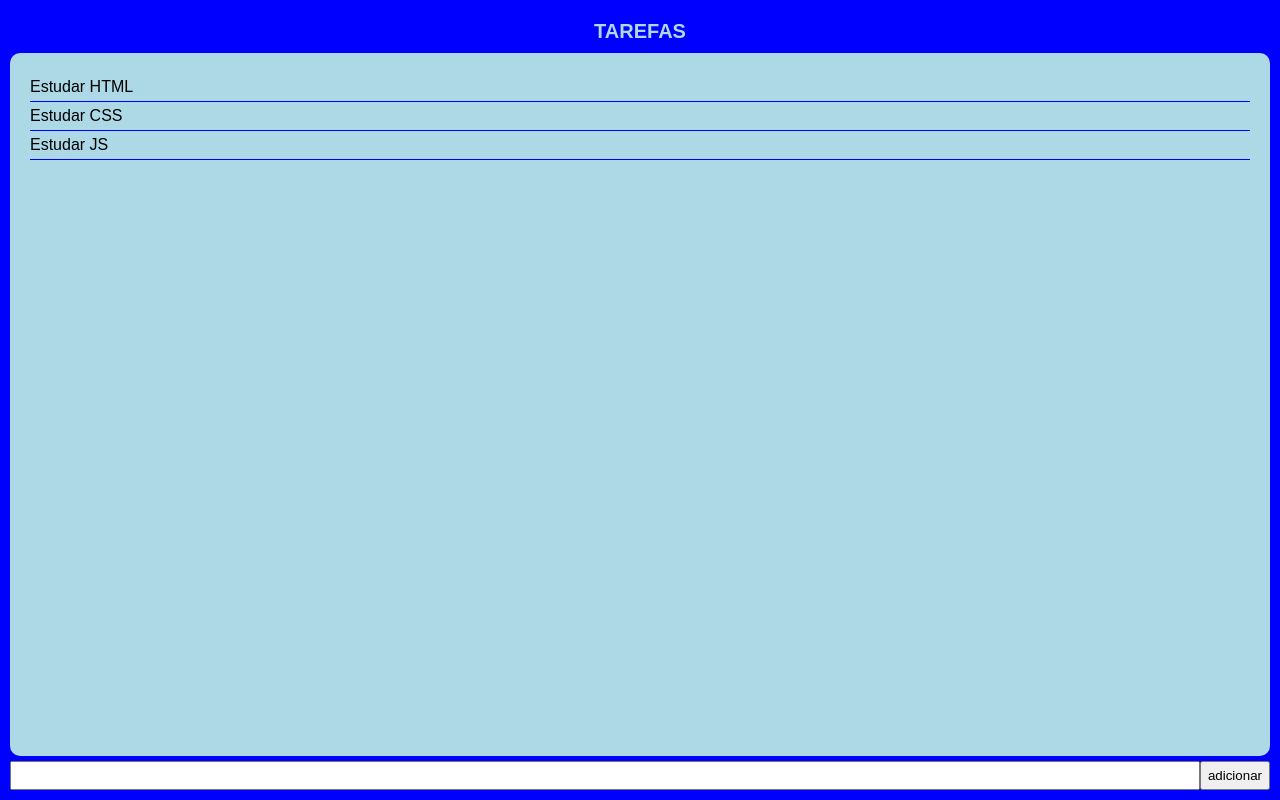
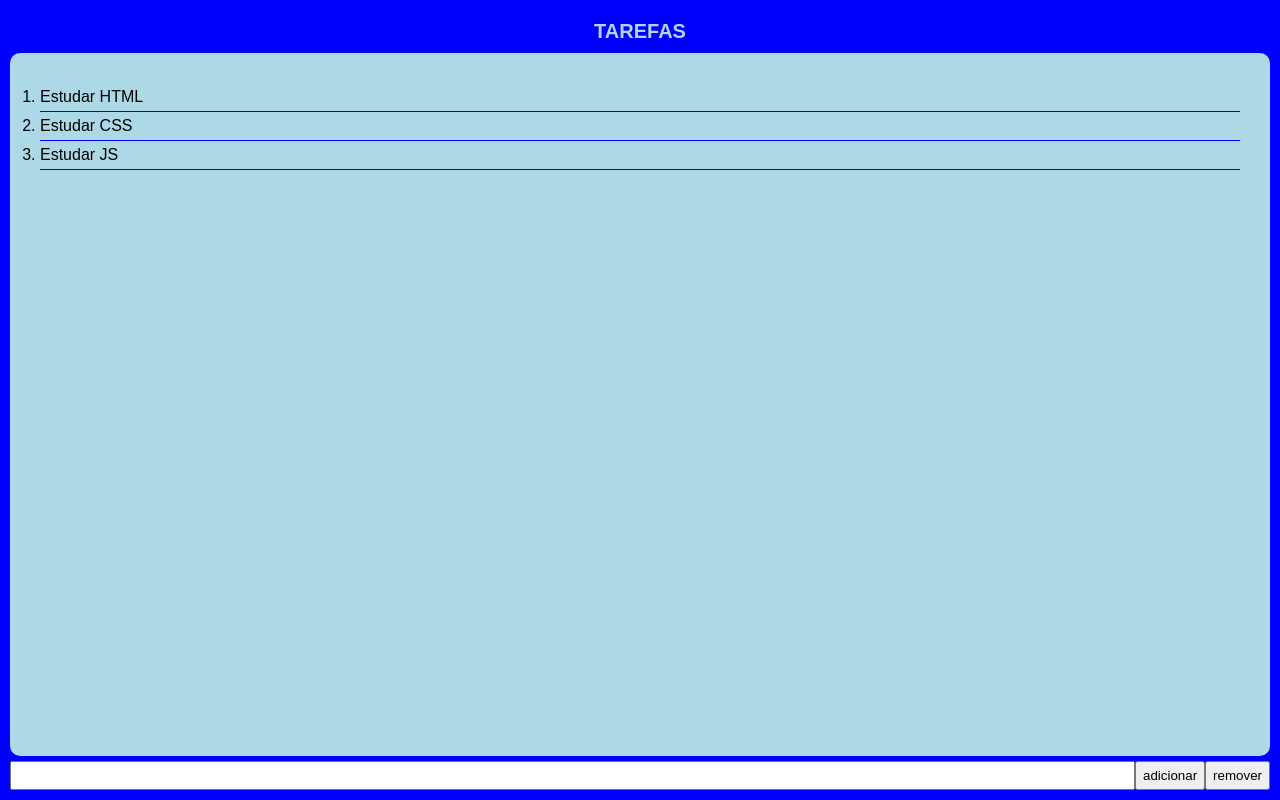
Before and after one commit to GustavoHenriqueSchmitz/To-Do-List, a plain HTML site: page index.html in a window 1280 px wide. Drawn offline with Linux system fonts and the light colour scheme.

Commit message:
Finalizando

```diff
--- a/index.html
+++ b/index.html
@@ -33,9 +33,9 @@
       border-radius: 10px;
     }
 
-    main ul {
-      padding: 0;
-      list-style: none;
+    main ol {
+
+      padding: 10px;
     }
 
     main li {
@@ -60,32 +60,41 @@
     <h1>Tarefas</h1>
   </header>
   <main>
-    <ul></ul>
+    <ol></ol>
   </main>
   <footer>
     <input>
     <button onclick="add()">adicionar</button>
+
+    <button onclick="remove()">remover</button>
+
   </footer>
     <script>
 
         listajs = ['Estudar HTML', 'Estudar CSS', 'Estudar JS']
+        const input = document.querySelector("input")
 
         function add() {
-            const input = document.querySelector("input")
             listajs.push(input.value)
             input.value = ""
             render()
         }
 
         function render() {
-            const ul = document.querySelector("ul")
-            ul.innerHTML = null
+            const ol = document.querySelector("ol")
+            ol.innerHTML = null
             listajs.forEach(function (tar) {
                 const li = document.createElement("li")
                 li.innerText = tar
-                ul.appendChild(li)
+                ol.appendChild(li)
             })
+            }
+
+        function remove() {
+          listajs.splice(input.value - 1, 1)
+          render()
         }
+
         render()
     </script>
 </body>
```
